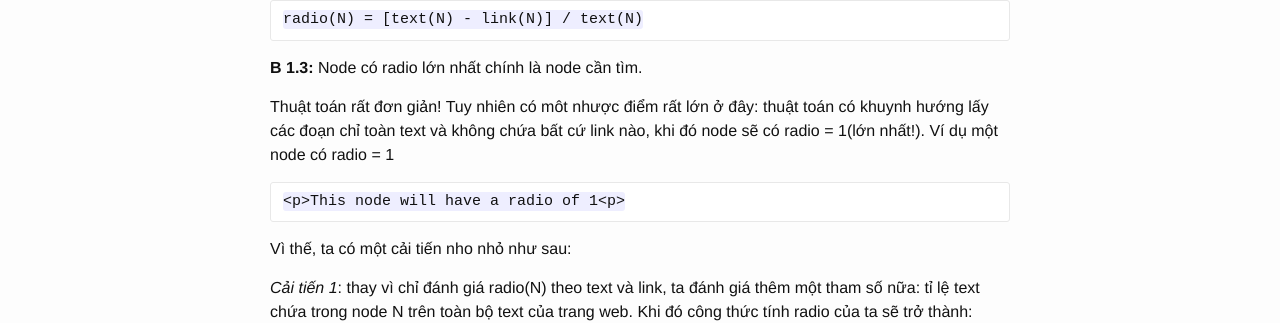
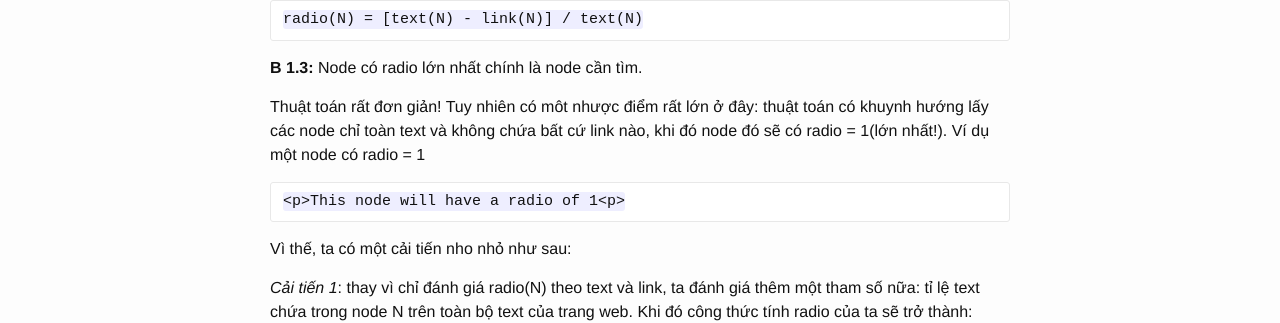
Before and after one commit to zinh/zinh.github.io, a Jekyll site: the page built from _posts/2014-10-01-tach-noi-dung-chinh-mot-trang-tin.md, in a window 1280 px wide and 900 px high, scrolled down 1736 px. Shown: the part 162-485 px from the top of the window. Built offline with Jekyll 4.4.1, drawn with Linux system fonts in a browser that asks for light colours.

Commit message:
Update 2014-10-01-tach-noi-dung-chinh-mot-trang-tin.md

```diff
--- a/_posts/2014-10-01-tach-noi-dung-chinh-mot-trang-tin.md
+++ b/_posts/2014-10-01-tach-noi-dung-chinh-mot-trang-tin.md
@@ -60,8 +60,8 @@ __B 1.2:__ Ta tính tỉ lệ giữa link và text bằng công thức:
 
 __B 1.3:__ Node có radio lớn nhất chính là node cần tìm.
 
-Thuật toán rất đơn giản! Tuy nhiên có môt nhược điểm rất lớn ở đây: thuật toán có khuynh hướng lấy các đoạn chỉ
-toàn text và không chứa bất cứ link nào, khi đó node sẽ có radio = 1(lớn nhất!). Ví dụ một node có radio = 1
+Thuật toán rất đơn giản! Tuy nhiên có môt nhược điểm rất lớn ở đây: thuật toán có khuynh hướng lấy các node chỉ
+toàn text và không chứa bất cứ link nào, khi đó node đó sẽ có radio = 1(lớn nhất!). Ví dụ một node có radio = 1
 
     <p>This node will have a radio of 1<p>
 
```
